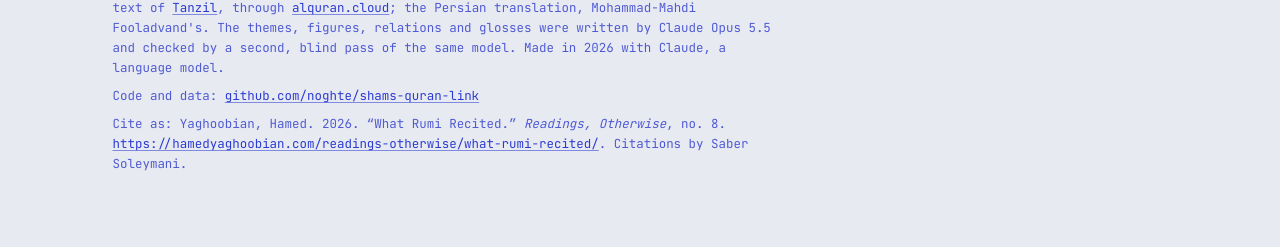
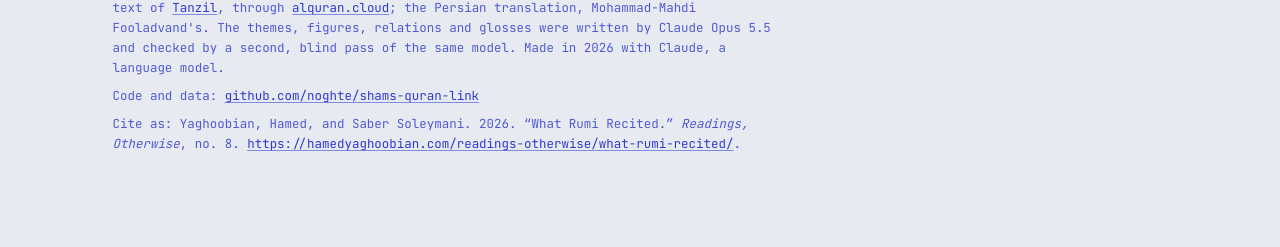
Before and after one commit to hamedyaghoobian/hamedyaghoobian.github.io, a Jekyll site: the page readings-otherwise/what-rumi-recited/index.html, which Jekyll copies as it is, in a window 1280 px wide. Shown: the part 2066-2313 px from the top of the page. Built offline with Jekyll 4.4.1, drawn with Linux system fonts in a browser that asks for light colours; some web fonts are replaced; part of the change alters nothing that is shown.

Commit message:
No. 8: Saber Soleymani as co-author on the cite line

```diff
--- a/readings-otherwise/what-rumi-recited/fa.js
+++ b/readings-otherwise/what-rumi-recited/fa.js
@@ -33,7 +33,7 @@ RO.add({
       <p>دکمهٔ پخش یا کلید space را بزنید؛ ← و → به شعر پیشین یا پسین می‌برند، 1 و 2 و 3 به غزل‌ها، ترجیع‌ها و رباعی‌ها، و 0 به پایان. نشانگر را روی رشته‌ای ببرید، یا با j و k بیت‌ها را به ترتیب دیوان ببینید. نشانگر را روی آیه‌ای ببرید تا آن را و هر چه به آن بازمی‌گردد بخوانید؛ آنگاه j و k تنها از میان همان‌ها می‌گذرند.</p>`,
     "colophon": 'ارجاع‌ها: صابر سلیمانی، <a href="https://github.com/noghte/shams-quran-link">shams-quran-link</a>، از متن دیوان و شرح‌هایش در <a href="https://ganjoor.net/moulavi/shams">گنجور</a>، با بازبینی و حاشیه‌نویسی حامد یعقوبیان. متن قرآن: متن عثمانی <a href="https://tanzil.net">تنزیل</a>، از راه <a href="https://alquran.cloud">alquran.cloud</a>؛ ترجمهٔ فارسی از محمدمهدی فولادوند. موضوع‌ها، چهره‌ها، نوع پیوندها و شرح‌ها را Claude Opus 5.5 نوشته و همان مدل در بازبینی دوم و کور سنجیده است. این اثر در ۱۴۰۵ با Claude، یک مدل زبانی، ساخته شد.',
     "colophon-code": 'کد و داده: <a href="https://github.com/noghte/shams-quran-link">github.com/noghte/shams-quran-link</a>',
-    "colophon-cite": 'ارجاع: یعقوبیان، حامد. ۱۴۰۵. «آنچه مولانا خواند». <em>خوانش‌های ماشینی</em>، شمارهٔ ۸. <a href="https://hamedyaghoobian.com/readings-otherwise/what-rumi-recited/" dir="ltr">https://hamedyaghoobian.com/readings-otherwise/what-rumi-recited/</a>. ارجاع‌ها از صابر سلیمانی.',
+    "colophon-cite": 'ارجاع: یعقوبیان، حامد و صابر سلیمانی. ۱۴۰۵. «آنچه مولانا خواند». <em>خوانش‌های ماشینی</em>، شمارهٔ ۸. <a href="https://hamedyaghoobian.com/readings-otherwise/what-rumi-recited/" dir="ltr">https://hamedyaghoobian.com/readings-otherwise/what-rumi-recited/</a>.',
   },
   w: {
     "play · pause": "پخش · مکث",
--- a/readings-otherwise/what-rumi-recited/index.html
+++ b/readings-otherwise/what-rumi-recited/index.html
@@ -113,7 +113,7 @@
 
     <p class="colophon" data-t="colophon">The citations: Saber Soleymani, <a href="https://github.com/noghte/shams-quran-link">shams-quran-link</a>, from the Divan's text and commentaries on <a href="https://ganjoor.net/moulavi/shams">Ganjoor</a>, with Hamed Yaghoobian's review and annotations. The Quran's text: the Uthmani text of <a href="https://tanzil.net">Tanzil</a>, through <a href="https://alquran.cloud">alquran.cloud</a>; the Persian translation, Mohammad-Mahdi Fooladvand's. The themes, figures, relations and glosses were written by Claude Opus 5.5 and checked by a second, blind pass of the same model. Made in 2026 with Claude, a language model.</p>
     <p class="colophon colophon-code" data-t="colophon-code">Code and data: <a href="https://github.com/noghte/shams-quran-link">github.com/noghte/shams-quran-link</a></p>
-    <p class="colophon colophon-cite" data-t="colophon-cite">Cite as: Yaghoobian, Hamed. 2026. “What Rumi Recited.” <em>Readings, Otherwise</em>, no. 8. <a href="https://hamedyaghoobian.com/readings-otherwise/what-rumi-recited/">https://hamedyaghoobian.com/readings-otherwise/what-rumi-recited/</a>. Citations by Saber Soleymani.</p>
+    <p class="colophon colophon-cite" data-t="colophon-cite">Cite as: Yaghoobian, Hamed, and Saber Soleymani. 2026. “What Rumi Recited.” <em>Readings, Otherwise</em>, no. 8. <a href="https://hamedyaghoobian.com/readings-otherwise/what-rumi-recited/">https://hamedyaghoobian.com/readings-otherwise/what-rumi-recited/</a>.</p>
   </section>
 </main>
 
@@ -135,7 +135,7 @@
 <noscript><p class="fallback">This piece needs JavaScript. <a href="https://ganjoor.net/moulavi/shams">Read the Divan-e Shams on Ganjoor instead.</a></p></noscript>
 
 <script src="../lang.js?v=2"></script>
-<script src="fa.js?v=1"></script>
+<script src="fa.js?v=2"></script>
 <script src="../piece.js?v=7"></script>
 <script src="threads.js?v=1"></script>
 </body>
```
